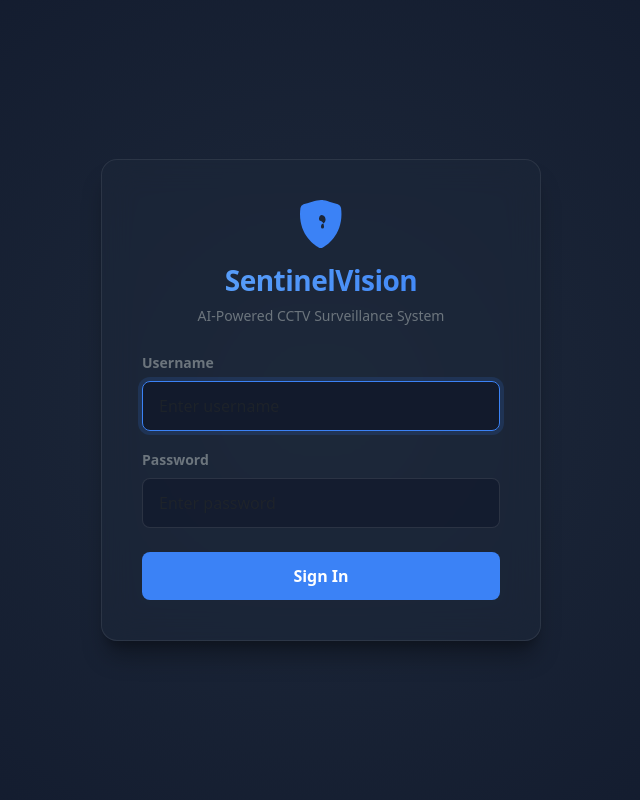
After one commit to ahmedmustafa28/sentinel-vision, a FastAPI app: template app/templates/pages/login.html in a window 1280 px wide. The commit adds this page. Shown: the whole page, without its empty margins (319-959 px from the left). Run offline with FastAPI, Linux system fonts and the light colour scheme; the template is opened without the code that fills it, so the values that code supplies are empty.

Commit message:
feat: implement complete JWT authentication system with login and cookie fallback

```diff
--- /dev/null
+++ b/app/core/auth.py
@@ -0,0 +1,145 @@
+from datetime import datetime, timedelta, timezone
+from fastapi import Depends, HTTPException, Request, status
+from fastapi.security import OAuth2PasswordBearer
+from jose import jwt, JWTError
+from passlib.context import CryptContext
+from sqlalchemy.orm import Session
+
+from app.core.config import get_settings
+from app.db.session import get_db_session
+from app.models.user import User, BlacklistedToken
+
+# Initialize password context
+pwd_context = CryptContext(schemes=["bcrypt"], deprecated="auto")
+
+# Use OAuth2PasswordBearer but allow auto_error=False since we also fallback to cookie
+oauth2_scheme = OAuth2PasswordBearer(tokenUrl="/auth/login", auto_error=False)
+
+settings = get_settings()
+ALGORITHM = "HS256"
+ACCESS_TOKEN_EXPIRE_MINUTES = 60
+
+
+class UnauthenticatedException(Exception):
+    """Custom exception raised when a user is not authenticated."""
+    pass
+
+
+def hash_password(password: str) -> str:
+    """Hashes a password using bcrypt."""
+    return pwd_context.hash(password)
+
+
+def verify_password(plain_password: str, hashed_password: str) -> bool:
+    """Verifies a plain password against a hashed password."""
+    return pwd_context.verify(plain_password, hashed_password)
+
+
+def create_access_token(data: dict, expires_delta: timedelta | None = None) -> str:
+    """Generates a signed JWT access token."""
+    to_encode = data.copy()
+    if expires_delta:
+        expire = datetime.now(timezone.utc) + expires_delta
+    else:
+        expire = datetime.now(timezone.utc) + timedelta(minutes=ACCESS_TOKEN_EXPIRE_MINUTES)
+    to_encode.update({"exp": int(expire.timestamp())})
+    encoded_jwt = jwt.encode(to_encode, settings.secret_key, algorithm=ALGORITHM)
+    return encoded_jwt
+
+
+def is_token_blacklisted(db: Session, token: str) -> bool:
+    """Checks if a token has been blacklisted, running cleanup on expired entries first."""
+    try:
+        # Expiry cleanup to prevent DB bloating
+        now = datetime.now(timezone.utc).replace(tzinfo=None)
+        db.query(BlacklistedToken).filter(BlacklistedToken.expires_at < now).delete()
+        db.commit()
+    except Exception:
+        db.rollback()
+
+    return db.query(BlacklistedToken).filter(BlacklistedToken.token == token).first() is not None
+
+
+def blacklist_token(db: Session, token: str, expires_at: datetime) -> None:
+    """Saves a token to the blacklist."""
+    try:
+        # Convert expires_at to naive UTC datetime if it contains timezone info
+        if expires_at.tzinfo is not None:
+            expires_at = expires_at.astimezone(timezone.utc).replace(tzinfo=None)
+
+        blacklisted = BlacklistedToken(token=token, expires_at=expires_at)
+        db.add(blacklisted)
+        db.commit()
+    except Exception:
+        db.rollback()
+
+
+def get_token_expiry(token: str) -> datetime:
+    """Decodes a token's exp claim and returns it as a timezone-aware UTC datetime."""
+    try:
+        payload = jwt.decode(token, settings.secret_key, algorithms=[ALGORITHM])
+        exp = payload.get("exp")
+        if exp:
+            return datetime.fromtimestamp(exp, tz=timezone.utc)
+    except JWTError:
+        pass
+    # Fallback to standard 1 hour expiration
+    return datetime.now(timezone.utc) + timedelta(minutes=ACCESS_TOKEN_EXPIRE_MINUTES)
+
+
+def get_current_user(request: Request, db: Session = Depends(get_db_session)) -> User:
+    """
+    FastAPI dependency validating Bearer tokens from either:
+    1. Authorization headers (Bearer <token>)
+    2. Secure httponly Cookies (access_token)
+    """
+    token = None
+    auth_header = request.headers.get("Authorization")
+
+    if auth_header and auth_header.startswith("Bearer "):
+        token = auth_header.split(" ")[1]
+    else:
+        token = request.cookies.get("access_token")
+
+    if not token:
+        raise UnauthenticatedException()
+
+    if is_token_blacklisted(db, token):
+        raise UnauthenticatedException()
+
+    try:
+        payload = jwt.decode(token, settings.secret_key, algorithms=[ALGORITHM])
+        username: str = payload.get("sub")
+        if username is None:
+            raise UnauthenticatedException()
+    except JWTError:
+        raise UnauthenticatedException()
+
+    user = db.query(User).filter(User.username == username).first()
+    if user is None:
+        raise UnauthenticatedException()
+
+    # Save user on request state so HTML templates or controllers can retrieve it
+    request.state.user = user
+    return user
+
+
+def unauthenticated_exception_handler(request: Request, exc: UnauthenticatedException):
+    """
+    Handles UnauthenticatedException by:
+    - Returning JSON 401 response for API/Streaming paths
+    - Redirecting to /login for page requests (HTML)
+    """
+    accept_header = request.headers.get("accept", "")
+    path = request.url.path
+
+    if path.startswith("/api/") or "text/html" not in accept_header:
+        from fastapi.responses import JSONResponse
+        return JSONResponse(
+            status_code=status.HTTP_401_UNAUTHORIZED,
+            content={"detail": "Not authenticated"}
+        )
+
+    from fastapi.responses import RedirectResponse
+    # Redirect HTML pages to login path
+    return RedirectResponse(url="/login", status_code=status.HTTP_303_SEE_OTHER)
--- a/app/db/init_db.py
+++ b/app/db/init_db.py
@@ -3,7 +3,7 @@ import logging
 from sqlalchemy import text
 
 from app.db.session import engine
-from app.models import Camera, Event, KnownPerson, Notification
+from app.models import Camera, Event, KnownPerson, Notification, User, BlacklistedToken
 from app.models.base import Base
 
 logger = logging.getLogger(__name__)
--- a/app/main.py
+++ b/app/main.py
@@ -69,3 +69,6 @@ def create_app() -> FastAPI:
 
 
 app = create_app()
+
+from app.core.auth import UnauthenticatedException, unauthenticated_exception_handler
+app.add_exception_handler(UnauthenticatedException, unauthenticated_exception_handler)
--- a/app/models/__init__.py
+++ b/app/models/__init__.py
@@ -4,5 +4,6 @@ from app.models.camera import Camera
 from app.models.event import Event
 from app.models.known_person import KnownPerson
 from app.models.notification import Notification
+from app.models.user import User, BlacklistedToken
 
-__all__ = ["Camera", "Event", "KnownPerson", "Notification"]
+__all__ = ["Camera", "Event", "KnownPerson", "Notification", "User", "BlacklistedToken"]
--- /dev/null
+++ b/app/templates/pages/login.html
@@ -0,0 +1,144 @@
+<!doctype html>
+<html lang="en">
+  <head>
+    <meta charset="utf-8" />
+    <meta name="viewport" content="width=device-width, initial-scale=1" />
+    <title>Login | SentinelVision</title>
+    <link
+      href="https://cdn.jsdelivr.net/npm/bootstrap@5.3.3/dist/css/bootstrap.min.css"
+      rel="stylesheet"
+      integrity="sha384-QWTKZyjpPEjISv5WaRU9OFeRpok6YctnYmDr5pNlyT2bRjXh0JMhjY6hW+ALEwIH"
+      crossorigin="anonymous"
+    />
+    <style>
+      body {
+        background: radial-gradient(circle at 50% 50%, #1e293b 0%, #0f172a 100%);
+        height: 100vh;
+        display: flex;
+        align-items: center;
+        justify-content: center;
+        color: #f8fafc;
+        font-family: system-ui, -apple-system, sans-serif;
+      }
+      .login-card {
+        background: rgba(30, 41, 59, 0.45);
+        backdrop-filter: blur(16px);
+        -webkit-backdrop-filter: blur(16px);
+        border: 1px solid rgba(255, 255, 255, 0.08);
+        border-radius: 16px;
+        padding: 2.5rem;
+        width: 100%;
+        max-width: 440px;
+        box-shadow: 0 20px 25px -5px rgba(0, 0, 0, 0.3), 0 10px 10px -5px rgba(0, 0, 0, 0.2);
+      }
+      .form-control {
+        background: rgba(15, 23, 42, 0.6);
+        border: 1px solid rgba(255, 255, 255, 0.1);
+        color: #f8fafc;
+        border-radius: 8px;
+        padding: 0.75rem 1rem;
+      }
+      .form-control:focus {
+        background: rgba(15, 23, 42, 0.8);
+        border-color: #3b82f6;
+        color: #f8fafc;
+        box-shadow: 0 0 0 4px rgba(59, 130, 246, 0.15);
+      }
+      .btn-primary {
+        background: #3b82f6;
+        border: none;
+        padding: 0.75rem 1.5rem;
+        font-weight: 600;
+        border-radius: 8px;
+        transition: all 0.2s;
+      }
+      .btn-primary:hover {
+        background: #2563eb;
+        transform: translateY(-1px);
+        box-shadow: 0 4px 12px rgba(37, 99, 235, 0.2);
+      }
+      .btn-primary:active {
+        transform: translateY(0);
+      }
+      .brand-title {
+        font-size: 1.75rem;
+        font-weight: 700;
+        letter-spacing: -0.5px;
+        background: linear-gradient(to right, #60a5fa, #3b82f6);
+        -webkit-background-clip: text;
+        -webkit-text-fill-color: transparent;
+      }
+      .brand-icon {
+        color: #3b82f6;
+        margin-bottom: 1rem;
+      }
+    </style>
+  </head>
+  <body>
+    <div class="login-card">
+      <div class="text-center mb-4">
+        <!-- SVG Shield Lock Icon -->
+        <svg xmlns="http://www.w3.org/2000/svg" width="48" height="48" fill="currentColor" class="bi bi-shield-lock-fill brand-icon" viewBox="0 0 16 16">
+          <path fill-rule="evenodd" d="M8 0c-.69 0-1.843.265-2.928.56-1.11.3-2.229.655-2.887.87a1.54 1.54 0 0 0-1.044 1.262c-.596 4.477.787 7.795 2.465 9.99 1.679 2.196 3.7 3.228 4.09 3.402a.495.495 0 0 0 .428 0c.39-.174 2.411-1.206 4.09-3.402 1.678-2.195 3.061-5.513 2.466-9.99a1.54 1.54 0 0 0-1.044-1.263 62 62 0 0 0-2.887-.87C9.843.266 8.69 0 8 0m0 5a1.5 1.5 0 0 1 .5 2.915 1 1 0 0 0-.5.86v.225a.5.5 0 0 0 1 0v-.225a2 2 0 0 0-1.5-1.936A1.5 1.5 0 0 1 8 5"/>
+        </svg>
+        <h1 class="brand-title">SentinelVision</h1>
+        <p class="text-secondary small mb-0">AI-Powered CCTV Surveillance System</p>
+      </div>
+
+      <div id="errorAlert" class="alert alert-danger d-none" role="alert"></div>
+
+      <form id="loginForm">
+        <div class="mb-3">
+          <label for="username" class="form-label text-secondary small fw-semibold">Username</label>
+          <input type="text" class="form-control" id="username" placeholder="Enter username" required autofocus />
+        </div>
+        <div class="mb-4">
+          <label for="password" class="form-label text-secondary small fw-semibold">Password</label>
+          <input type="password" class="form-control" id="password" placeholder="Enter password" required />
+        </div>
+        <div class="d-grid">
+          <button type="submit" class="btn btn-primary">Sign In</button>
+        </div>
+      </form>
+    </div>
+
+    <script>
+      document.getElementById("loginForm").addEventListener("submit", function(e) {
+        e.preventDefault();
+
+        const usernameInput = document.getElementById("username");
+        const passwordInput = document.getElementById("password");
+        const errorAlert = document.getElementById("errorAlert");
+
+        errorAlert.classList.add("d-none");
+
+        const formData = new URLSearchParams();
+        formData.append("username", usernameInput.value);
+        formData.append("password", passwordInput.value);
+
+        fetch("/auth/login", {
+          method: "POST",
+          headers: {
+            "Content-Type": "application/x-www-form-urlencoded"
+          },
+          body: formData
+        })
+        .then(async response => {
+          if (!response.ok) {
+            const data = await response.json();
+            throw new Error(data.detail || "Authentication failed");
+          }
+          return response.json();
+        })
+        .then(data => {
+          // Redirect to the home dashboard on success
+          window.location.href = "/";
+        })
+        .catch(err => {
+          errorAlert.textContent = err.message;
+          errorAlert.classList.remove("d-none");
+        });
+      });
+    </script>
+  </body>
+</html>
--- a/requirements.txt
+++ b/requirements.txt
@@ -19,3 +19,6 @@ reportlab==4.2.2
 apscheduler==3.10.4
 loguru==0.7.2
 httpx==0.27.2
+python-jose[cryptography]==3.3.0
+passlib[bcrypt]==1.7.4
+bcrypt==3.2.2
```
Also changed, not shown: app/api/routes/__init__.py (+7 -4 lines), app/api/routes/auth.py (added, +136 -0 lines), app/models/user.py (added, +23 -0 lines), app/templates/components/layout.html (+8 -0 lines), scripts/create_admin.py (added, +62 -0 lines), tests/conftest.py (added, +31 -0 lines).
